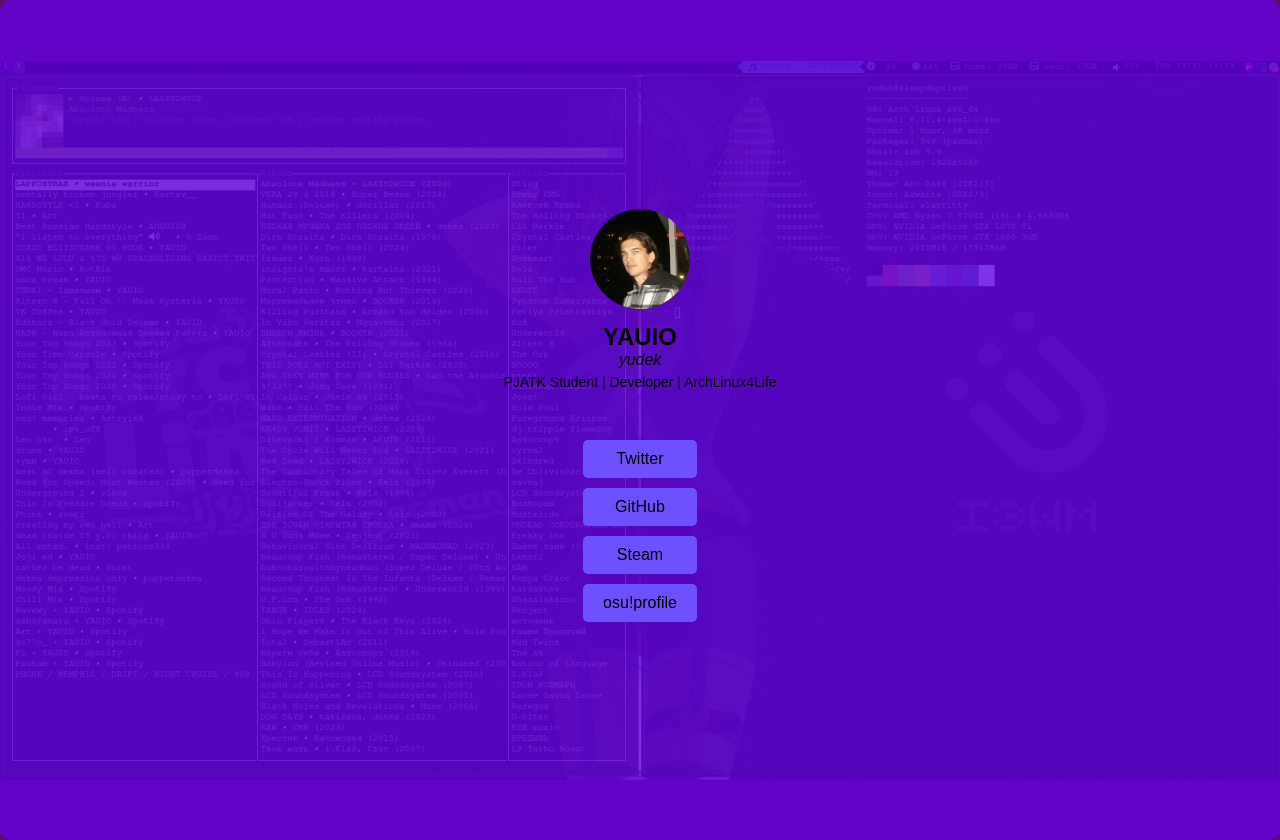
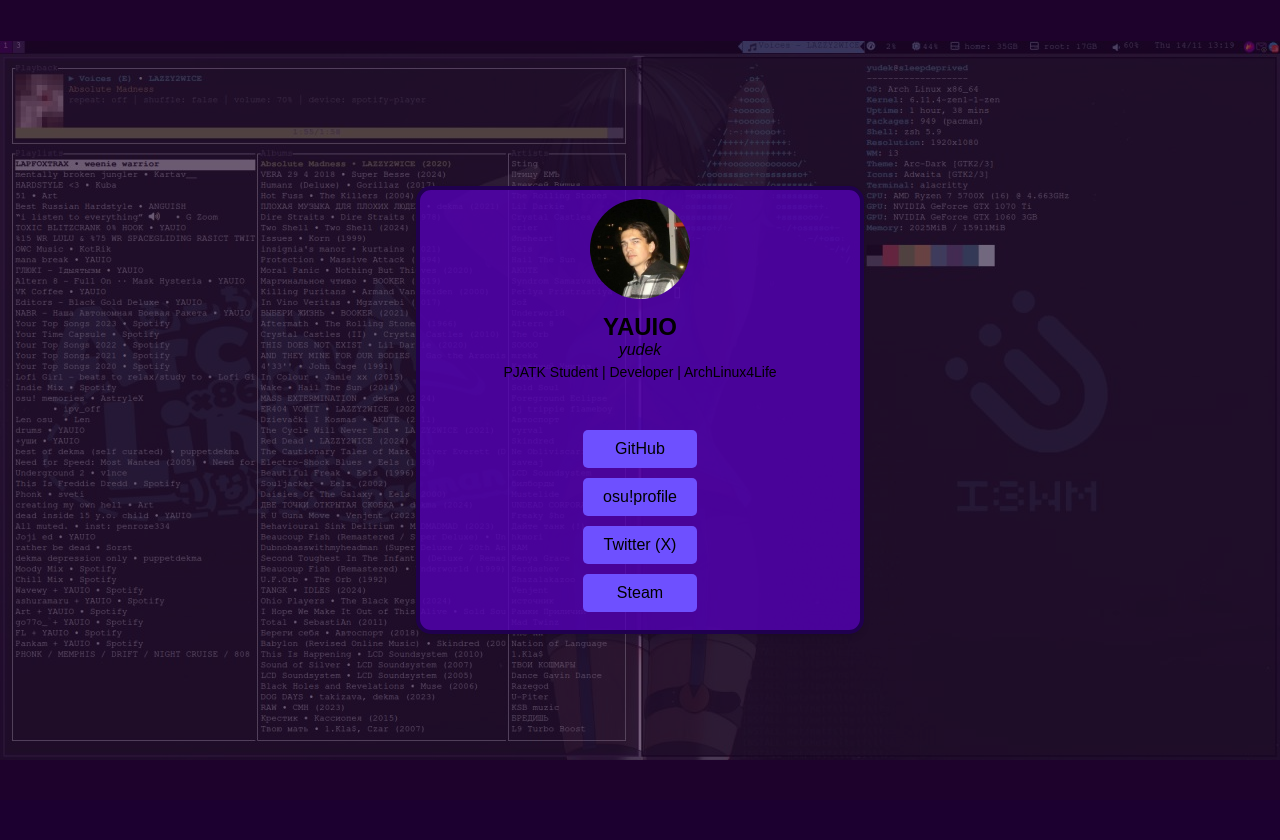
Before and after one commit to YAUIO/portfoliopl, a plain HTML site: page index.html in a window 1280 px wide. After the commit the page ends 800 px from the top, so only its background shows below. Drawn offline with Linux system fonts and the light colour scheme.

Commit message:
rewrote styling

```diff
--- a/index.html
+++ b/index.html
@@ -7,6 +7,7 @@
     <link rel="stylesheet" href="style.css">
 </head>
 <body>
+<div class="overlay">
     <div class="container">
         <div class="profile">
             <img src="picture.jpg" alt="Profile Picture" class="profile-picture">
@@ -15,11 +16,12 @@
             <p>PJATK Student | Developer | ArchLinux4Life</p>
         </div>
         <div class="links">
-            <a href="https://twitter.com/vyauiov" target="_blank" class="button">Twitter</a>
             <a href="https://github.com/yauio" target="_blank" class="button">GitHub</a>
+            <a href="https://osu.ppy.sh/users/16149779" target="_blank" class="button">osu!profile</a>
+            <a href="https://twitter.com/vyauiov" target="_blank" class="button">Twitter (X)</a>
             <a href="https://steamcommunity.com/id/artembez" target="_blank" class="button">Steam</a>
-            <a href="https://osu.ppy.sh/users/16149779" target="_blank" class="button">osu!profile</a>
         </div>
     </div>
+</div>
 </body>
 </html>
--- a/style.css
+++ b/style.css
@@ -2,21 +2,41 @@
     font-family: Arial, sans-serif;
     margin: 0;
     padding: 0;
+    display: flex; /* Enables Flexbox on the body */
+    justify-content: center; /* Centers the container horizontally */
+    align-items: center; /* Centers the container vertically */
+    height: 100vh; /* Makes sure the body takes the full height of the viewport */
     background-size: cover;
-    background: #610e62 url('bg.jpg') no-repeat center;
+    background: rgb(28, 0, 48) url('bg.jpg') no-repeat center;
+}
+
+.overlay {
+    position: absolute; /* Position the overlay over the entire screen */
+    display: flex; /* Enables Flexbox on the body */
+    justify-content: center; /* Centers the container horizontally */
+    align-items: center; /* Centers the container vertically */
+    height: 100vh; /* Makes sure the body takes the full height of the viewport */
+    top: 0;
+    left: 0;
+    width: 100%;
+    background-color: rgba(32, 4, 42, 0.6); /* Semi-transparent dark overlay */
+    z-index: 1; /* Make sure overlay is below the container but on top of the background */
 }
 
 .container {
     display: flex;
     flex-direction: column;
     align-items: center;
-    justify-content: center;
-    min-height: 100vh; /* Ensures full viewport height */
+    justify-content: center; /* Center the content vertically */
+    width: 400px; /* Set the width of the container */
+    height: 400px; /* Set the height equal to the width to create a square */
     text-align: center;
-    background-color: rgb(99, 0, 226, 0.8); /* Optional: Semi-transparent overlay */
+    background-color: rgba(84, 0, 182, 0.8); /* Optional: Semi-transparent overlay */
     padding: 20px;
     box-shadow: 0 4px 6px rgba(0, 0, 0, 0.1);
-    border-radius: 10px;
+    border-radius: 15px; /* Rounded corners */
+    margin-top: 20px; /* Adds margin on top of the container to position it below the text */
+    border: 4px solid #20004f; /* Adds a 4px solid border with color  */
 }
 
 .profile {
@@ -53,5 +73,5 @@
 }
 
 .links .button:hover {
-    background: #8226a2;
+    background: rgba(0, 0, 0, 0.4);
 }
```
